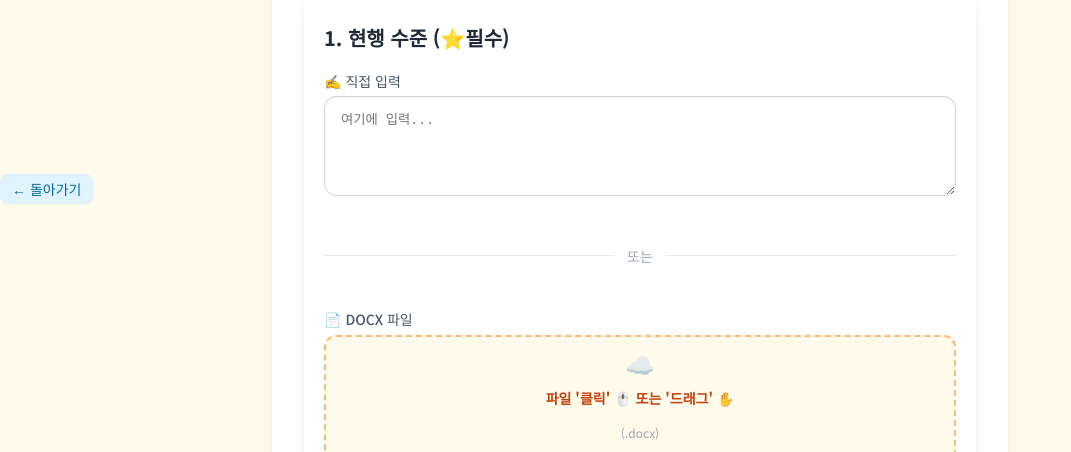
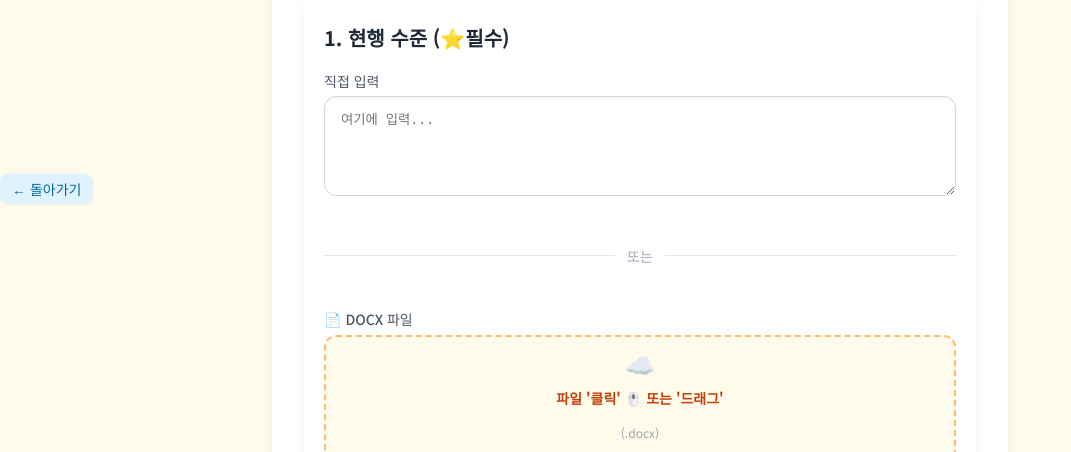
Before and after one commit to Lala-goodhub/iep-generator-monthgoals, a Next.js app: page /generator in a window 1280 px wide. Shown: the part 211-663 px from the top of the page, without its empty margins (0-1071 px from the left). Built offline with nearby package versions, Linux system fonts and the light colour scheme; no server answers.

Commit message:
최종 빌드 에러 수정! (JSX 이모티콘 제거)

```diff
--- a/app/generator/page.js
+++ b/app/generator/page.js
@@ -233,7 +233,7 @@ function InputSectionCss({
       <div style={{ display: 'flex', flexDirection: 'column', gap: '1rem' }}>
         {/* 방법 1 */}
         <div>
-          <label htmlFor={`text-${fileId}`} className="form-label">✍️ 직접 입력</label>
+          <label htmlFor={`text-${fileId}`} className="form-label">직접 입력</label>
           <textarea id={`text-${fileId}`} rows={4} value={textValue ?? ''} onChange={onTextChange} disabled={isTextDisabled || isLoading || isUploading} placeholder={isTextDisabled ? "(파일 선택됨)" : (isActuallyDisabled ? "(비활성화됨)" : "여기에 입력...")} className="input-textarea" />
         </div>
 
@@ -247,11 +247,11 @@ function InputSectionCss({
               <label className="form-label">📄 DOCX 파일</label>
               {!fileValue && (
                 <label htmlFor={fileId} onDragOver={handleDragOver} onDragLeave={handleDragLeave} onDrop={handleDrop} className={`upload-box ${isDragging ? 'dragging' : ''} ${isFileDisabled || isLoading || isUploading ? 'disabled' : ''}`} >
-                  {isUploading ? (<div style={{color: '#0369a1'}}>⏳ 업로드 중...</div>) : (<div><span className="upload-icon">☁️</span><p className="upload-text">파일 '클릭' 🖱️ 또는 '드래그' ✋</p><p className="upload-hint">(.docx)</p></div>)}
+                  {isUploading ? (<div style={{color: '#0369a1'}}> 업로드 중...</div>) : (<div><span className="upload-icon">☁️</span><p className="upload-text">파일 '클릭' 🖱️ 또는 '드래그' </p><p className="upload-hint">(.docx)</p></div>)}
                 </label>
               )}
               {fileValue && (
-                <div className="file-info"><span className="file-name">✅ {fileValue.name}</span><button type="button" onClick={onFileClear} disabled={isActuallyDisabled || isLoading || isUploading} className="file-clear-button">X</button></div>
+                <div className="file-info"><span className="file-name"> [OK] {fileValue.name}</span><button type="button" onClick={onFileClear} disabled={isActuallyDisabled || isLoading || isUploading} className="file-clear-button">X</button></div>
               )}
               <input type="file" id={fileId} accept=".docx" onChange={handleFileClick} disabled={isFileDisabled || isLoading || isUploading} style={{ display: 'none' }} />
             </div>
```
